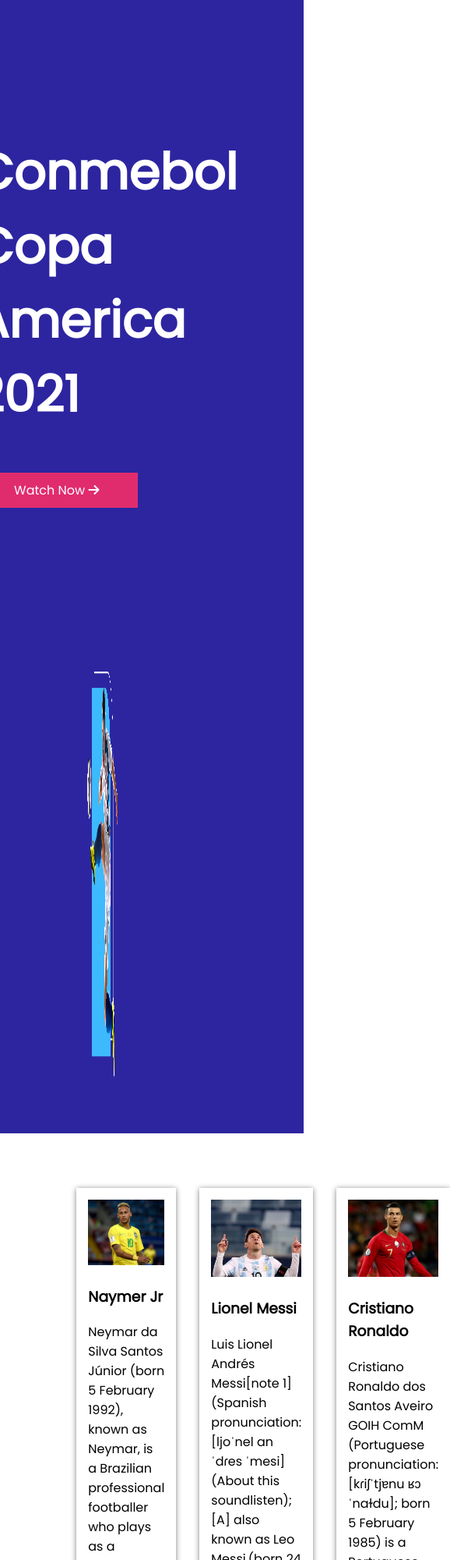
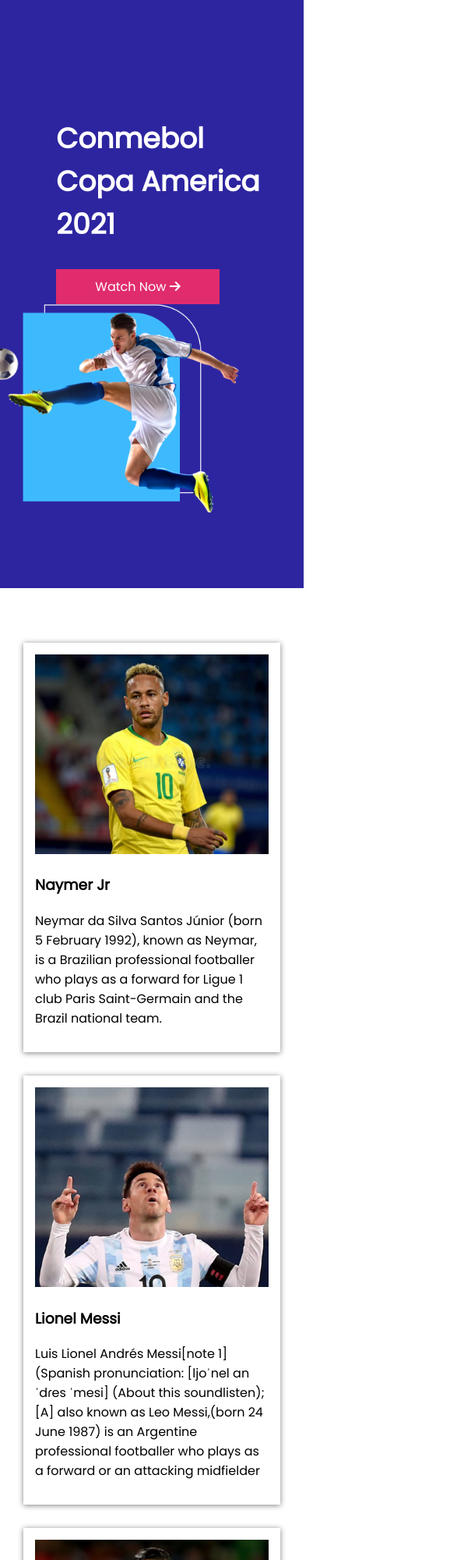
Before and after one commit to HRIDOYJUST/football, a plain HTML site: page index.html in a window 390 px wide. Shown: the top 2000 px of the page at 78% size, 578 px wide, since content can reach past the window. Drawn offline with Linux system fonts and the light colour scheme.

Commit message:
responsive

```diff
--- a/style/style.css
+++ b/style/style.css
@@ -18,13 +18,15 @@ body{
 }
 
 .website-banner{
-    width: 70%;;
+    width: 100%;
+    max-width: 1160px;
     display: flex;
     justify-content: center;
     align-items: center;
+
 }
 .website-headding{
-
+    flex:1;
     padding-top: 120px;
     padding-bottom: 170px;
 }
@@ -51,16 +53,16 @@ body{
 
 }
 .banner-img{
+    flex:1;
+    padding-top: 70px;
+    padding-bottom: 85px;
 
-    padding-top: 70px;
-    padding-left: 100px;
-    padding-bottom: 85px;
-    padding-right: 140px;
 }
 
+
 .banner-img img{
-   width:556px;
-   height: 438px;
+   width:100%;
+   max-width: 556px;
 }
 .banner-section:hover .banner-img{
     transform:scale(1.2);
@@ -79,9 +81,9 @@ body{
 }
 
 .players-section{
-
-    margin-top: 70px;
-    width: 65%;
+    width: 100%;
+    max-width: 1050px;
+    margin:70px auto 0;
 }
 .players{
     display: grid;
@@ -141,23 +143,61 @@ foooter style
     font-weight: 400;
 }
 
+/* responsive for tablate  */
+
+@media only screen and (max-width:1000px){
+    .players{
+        grid-template-columns: repeat(2,1fr);
+    }
+    .website-headding{
+        padding-left:1rem;
+    }
+
+}
+
+
 
 /* ==================
 responsive for mobile
  ===================
  */
- @media only screen and (max-width:600px) {
+
+ @media only screen and (max-width:767px) {
     .banner-section{
         justify-content: space-between;
         align-items: center;
     }
+
     .website-banner{
         flex-direction:column;
 
     }
+    .website-headding{
+        padding-bottom: 16px;
+    }
     .banner-img img{
-        width: 100%;
+        width: 70%;
         padding:1rem;
     }
+    .players{
+        grid-template-columns: repeat(1,1fr);
+
+    }
+
+    .footer-img{
+        width:80%;
+    }
+    .footer-img img{
+        width: 80%;
+        object-fit: contain;
+    }
+    .banner-headding{
+        font-size:36px;
+        padding-bottom: 0;
+    }
+    .banner-img{
+        padding-top:0;
+    }
+
 
  }
```
